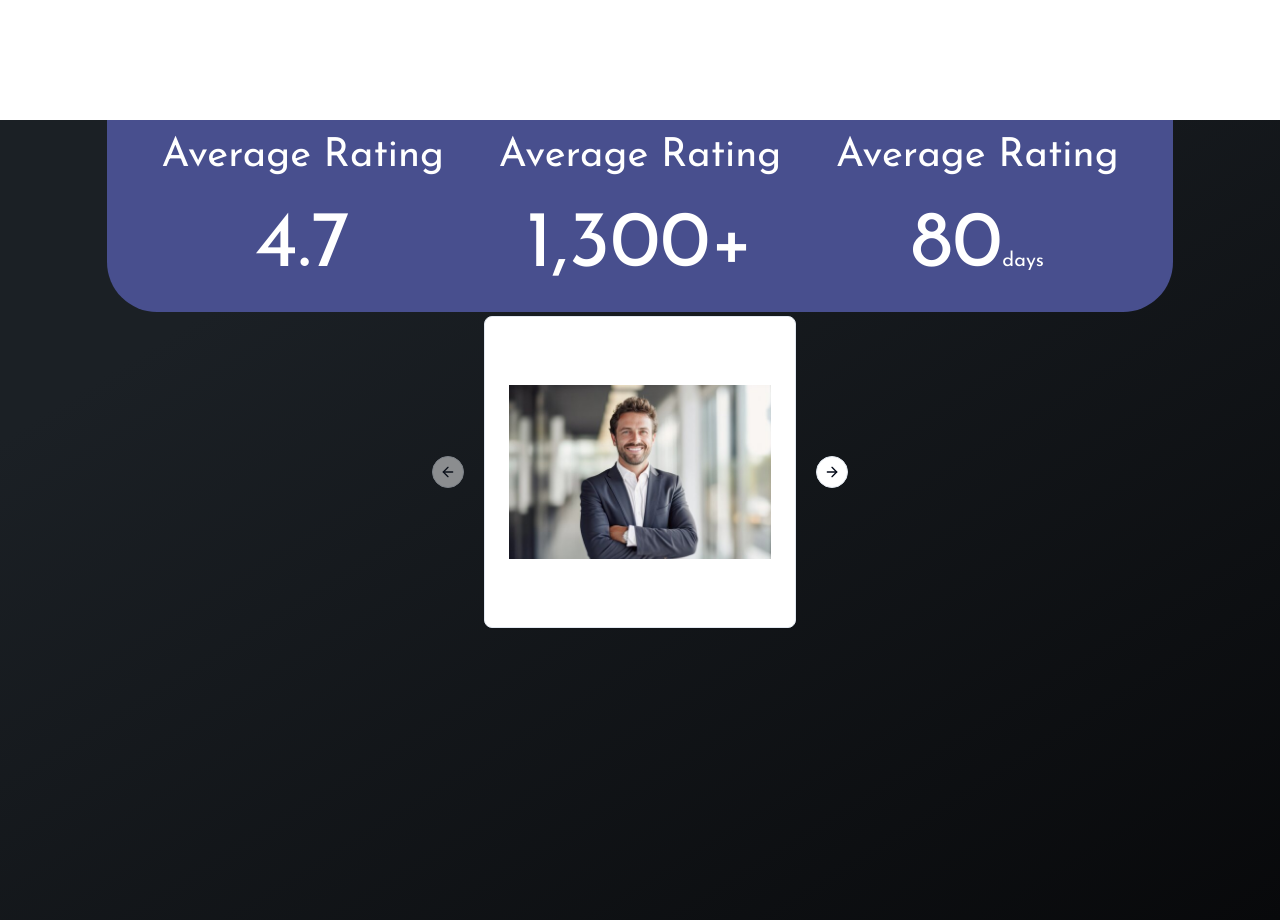
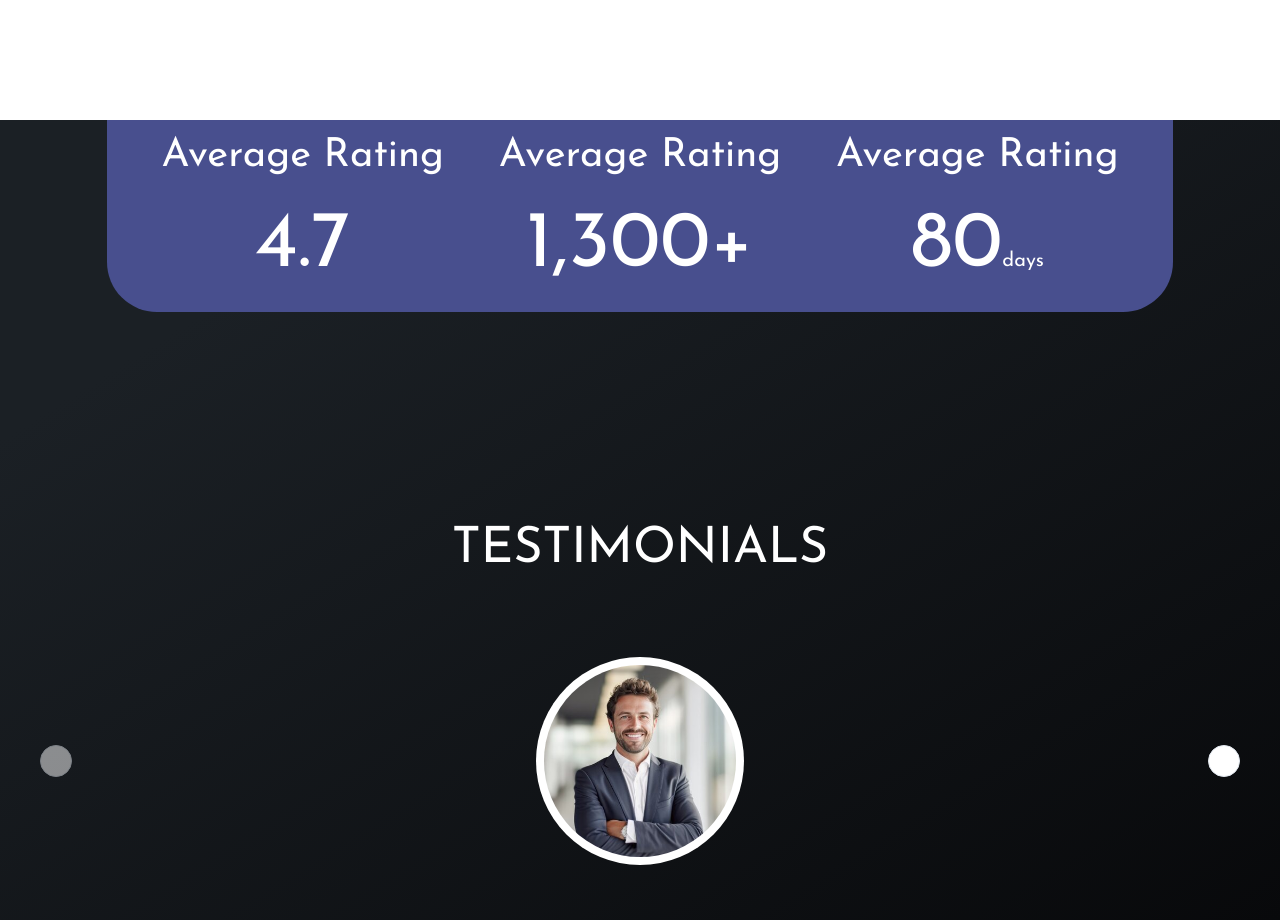
Before and after one commit to JOY-JB/ar-solar-site, a Next.js app: page / in a window 1280 px wide. Shown: the part 680-1600 px from the top of the page. Built offline with nearby package versions, Linux system fonts and the light colour scheme.

Commit message:
fix testimonials sections

```diff
--- a/src/app/components/Testimonial/Testimonial.jsx
+++ b/src/app/components/Testimonial/Testimonial.jsx
@@ -12,9 +12,9 @@ import {
 } from "@/components/ui/carousel";
 const Testimonial = () => {
   return (
-    <div className="min-h-screen bg-gradient-to-br from-[#1B2025] from-20% to-[#08090B]">
-      <div className="flex flex-col ">
-        <div className="w-10/12 bg-[#484F8E] h-48 mx-auto rounded-b-[50px] flex justify-evenly text-white">
+    <div className="min-h-screen bg-gradient-to-br from-[#1B2025] from-20% to-[#08090B] text-white">
+      <div className="flex flex-col items-center w-full ">
+        <div className="w-10/12 bg-[#484F8E] h-48 rounded-b-[50px] flex justify-evenly ">
           <div className="flex flex-col items-center  justify-center">
             <h2 className="text-[40px]">Average Rating</h2>
             <span className="text-[80px]">4.7</span>
@@ -34,16 +34,23 @@ const Testimonial = () => {
       <div>
         <Image src={person1} alt="person-1" />
       </div> */}
-        <Carousel className="w-full max-w-xs mx-auto">
+        <h3 className="uppercase text-[50px] mt-[200px] mb-[70px]">
+          Testimonials
+        </h3>
+        <Carousel className=" ">
           <CarouselContent>
             {Array.from({ length: 5 }).map((_, index) => (
               <CarouselItem key={index}>
-                <div className="p-1">
-                  <Card>
+                <div className="rounded-full bg-white size-52 flex justify-center items-center  mx-auto">
+                  {/* <Card>
                     <CardContent className="flex aspect-square items-center justify-center p-6">
-                      <Image src={person1} alt="person-1" className="w-full" />
                     </CardContent>
-                  </Card>
+                  </Card> */}
+                  <Image
+                    src={person1}
+                    alt="person-1"
+                    className="size-48  rounded-full  object-cover"
+                  />
                 </div>
               </CarouselItem>
             ))}
```
